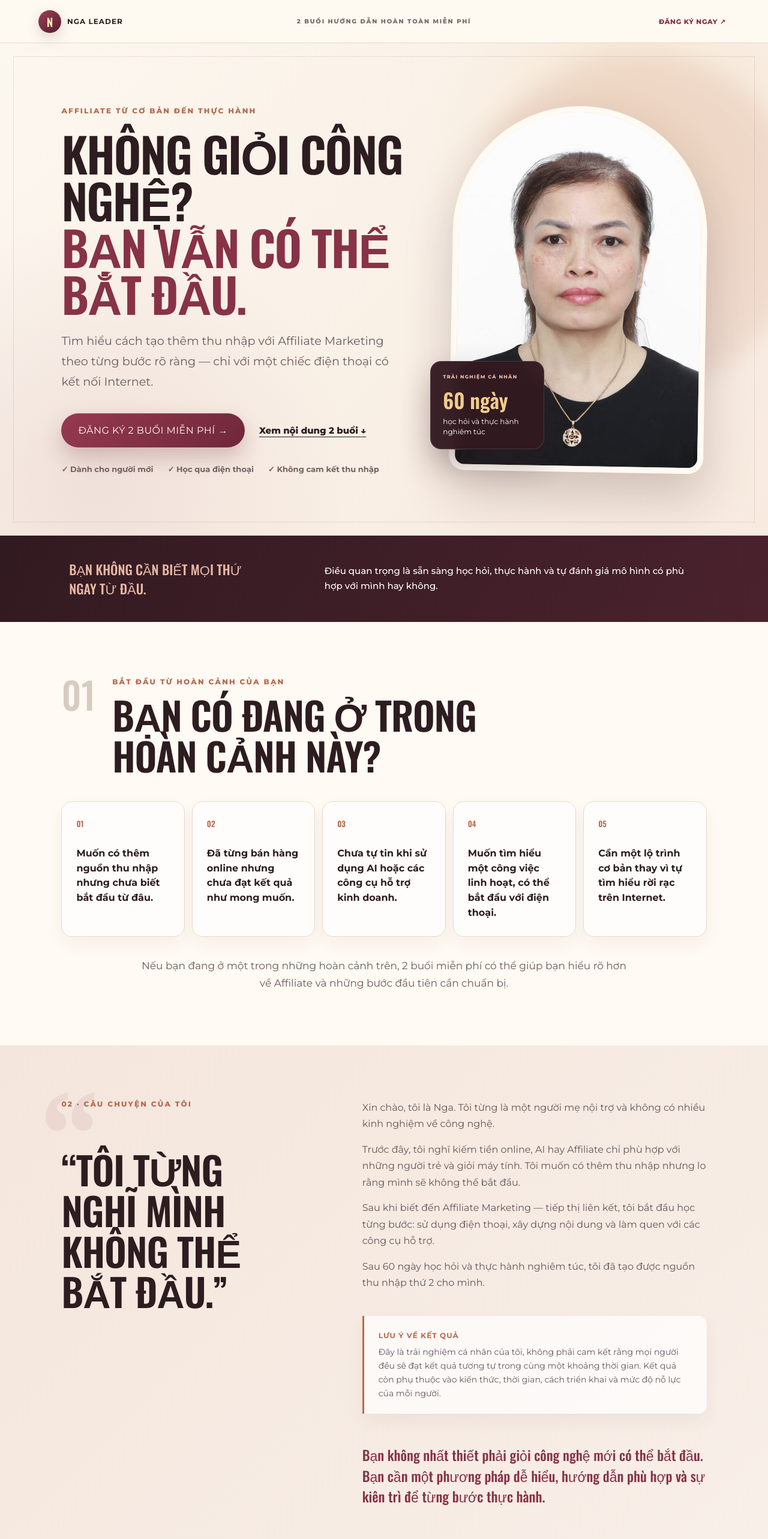
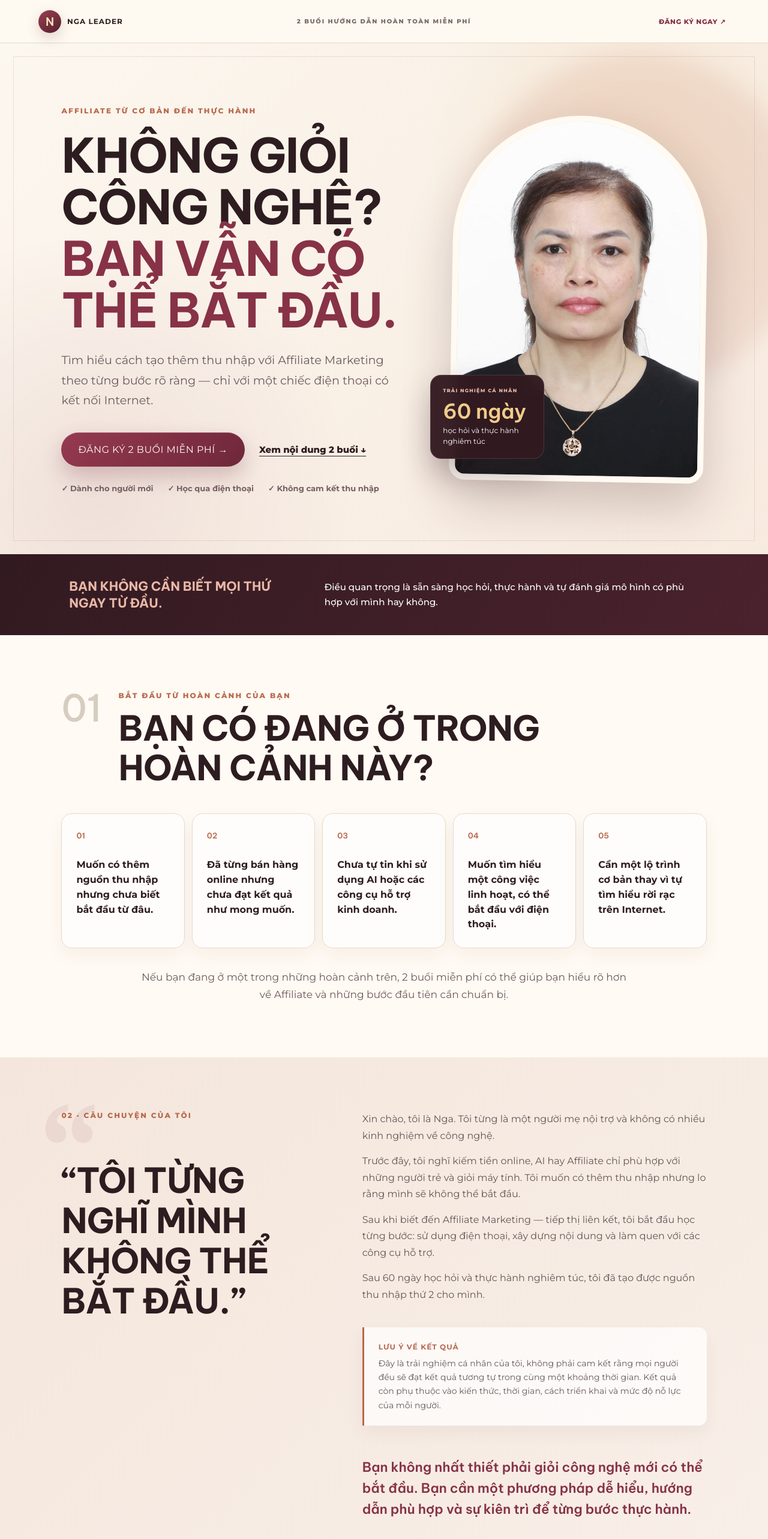
Before and after one commit to nthnguynn/Late, a Next.js app: page / in a window 1280 px wide. Shown: the top 2566 px of the page at 60% size. Built offline with nearby package versions, Linux system fonts and the light colour scheme; no server answers; the database is empty.

Commit message:
fix: improve Vietnamese typography

```diff
--- a/src/app/ClientPage.module.css
+++ b/src/app/ClientPage.module.css
@@ -31,7 +31,7 @@
 .heroCopy, .heroVisual { position: relative; z-index: 1; }
 .eyebrow { display: inline-block; color: var(--rose); font-size: 12px; font-weight: 800; letter-spacing: 2.2px; text-transform: uppercase; }
 .hero h1, .section h2, .registrationSection h2, .finalQuote blockquote { font-family: var(--oswald), Oswald, sans-serif; }
-.hero h1 { max-width: 780px; margin: 24px 0; font-size: clamp(48px, 6.2vw, 92px); font-weight: 600; line-height: .98; letter-spacing: -2px; text-transform: uppercase; }
+.hero h1 { max-width: 780px; margin: 24px 0; font-size: clamp(48px, 6.2vw, 86px); font-weight: 700; line-height: 1.08; letter-spacing: -1.5px; text-transform: uppercase; }
 .hero h1 em { color: var(--forest); font-style: normal; }
 .heroLead { max-width: 670px; margin: 0; color: var(--ink-soft); font-size: clamp(16px, 1.5vw, 20px); line-height: 1.75; }
 .heroActions { display: flex; align-items: center; flex-wrap: wrap; gap: 24px; margin-top: 36px; }
@@ -49,13 +49,13 @@
 .personalNote p { margin: 0; font-size: 12px; line-height: 1.45; }
 
 .introStrip { display: grid; grid-template-columns: .7fr 1.3fr; gap: clamp(30px, 7vw, 110px); align-items: center; padding: 40px clamp(24px, 9vw, 150px); background: linear-gradient(120deg, #321a21, #4a222d); color: #fff; }
-.introStrip p { margin: 0; color: #e9b8a6; font: 500 22px var(--oswald), Oswald, sans-serif; text-transform: uppercase; }
+.introStrip p { margin: 0; color: #e9b8a6; font: 700 21px/1.3 var(--oswald), sans-serif; text-transform: uppercase; }
 .introStrip strong { font-size: 15px; font-weight: 500; line-height: 1.65; }
 
 .section { padding: clamp(62px, 7vw, 108px) clamp(24px, 8vw, 130px); }
 .sectionHeading { display: flex; gap: 28px; align-items: flex-start; max-width: 1100px; margin: 0 auto 42px; }
 .sectionNumber { color: #d6cdc0; font: 500 62px/1 var(--oswald), Oswald, sans-serif; }
-.section h2, .registrationSection h2 { margin: 13px 0 0; font-size: clamp(38px, 5vw, 66px); font-weight: 600; line-height: 1.06; letter-spacing: -1px; text-transform: uppercase; }
+.section h2, .registrationSection h2 { margin: 13px 0 0; font-size: clamp(36px, 4.5vw, 60px); font-weight: 700; line-height: 1.16; letter-spacing: -.7px; text-transform: uppercase; }
 
 .situationSection { background: #fffaf3; }
 .situationGrid { display: grid; grid-template-columns: repeat(5, 1fr); gap: 12px; max-width: 1180px; margin: 0 auto; }
@@ -72,7 +72,7 @@
 .storyCopy > h2 { grid-row: 2 / span 4; align-self: start; margin-bottom: 30px; }
 .storyCopy > p, .storyCopy > aside, .storyCopy > blockquote { grid-column: 2; }
 .storyCopy > p { margin: 0 0 15px; color: #665456; font-size: 16px; line-height: 1.72; }
-.storyCopy blockquote { margin: 26px 0 0; color: var(--forest); font: 500 23px/1.5 var(--oswald), Oswald, sans-serif; }
+.storyCopy blockquote { margin: 26px 0 0; color: var(--forest); font: 600 22px/1.6 var(--oswald), sans-serif; }
 .disclaimer { margin: 26px 0; padding: 22px 24px; border-left: 3px solid var(--rose); border-radius: 0 14px 14px 0; background: rgba(255,255,255,.72); box-shadow: 0 12px 28px rgba(81,45,42,.06); }
 .disclaimer strong { color: var(--rose); font-size: 12px; letter-spacing: 1px; text-transform: uppercase; }
 .disclaimer p { margin: 8px 0 0; color: #67565c; font-size: 14px; line-height: 1.65; }
@@ -89,7 +89,7 @@
 .flow i { color: #e9c5a6; font-style: normal; }
 .techPanel { display: grid; grid-template-columns: .8fr 1.2fr; gap: 48px; max-width: 1120px; margin: 0 auto; padding: 42px; border-radius: 24px; background: #fffaf4; color: var(--ink); box-shadow: 0 28px 70px rgba(18,8,11,.24); }
 .miniLabel { color: var(--rose); font-size: 9px; font-weight: 800; letter-spacing: 1.8px; text-transform: uppercase; }
-.techPanel h3 { margin: 12px 0; font: 600 32px/1.15 var(--oswald), Oswald, sans-serif; text-transform: uppercase; }
+.techPanel h3 { margin: 12px 0; font: 700 30px/1.25 var(--oswald), sans-serif; text-transform: uppercase; }
 .techPanel p { margin: 0; color: var(--ink-soft); font-size: 15px; line-height: 1.65; }
 .checkList { display: grid; gap: 13px; margin: 0; padding: 0; list-style: none; }
 .checkList li { display: flex; gap: 12px; align-items: flex-start; }
@@ -105,7 +105,7 @@
 .sessionCardAccent { background: linear-gradient(145deg, #f4e2da, #fbf4ed); border-color: #dfc4b6; }
 .sessionHeader { padding-bottom: 28px; }
 .sessionHeader span { color: var(--rose); font-size: 10px; font-weight: 800; letter-spacing: 1.5px; text-transform: uppercase; }
-.sessionHeader h3 { margin: 10px 0 0; font: 600 46px/1.08 var(--oswald), Oswald, sans-serif; text-transform: uppercase; }
+.sessionHeader h3 { margin: 12px 0 0; font: 700 40px/1.18 var(--oswald), sans-serif; letter-spacing: -.5px; text-transform: uppercase; }
 .sessionCard .checkList { margin-bottom: 28px; }
 .sessionCard .checkList p { font-size: 16px; line-height: 1.55; }
 .sessionResult { margin: auto 0 0; padding-top: 22px; border-top: 1px solid #ded5c8; color: var(--ink-soft); font-size: 14px; line-height: 1.65; }
@@ -169,7 +169,7 @@
 .success a { margin-top: 24px; padding: 15px 22px; background: #0768ff; color: #fff; font-size: 12px; font-weight: 800; text-decoration: none; text-transform: uppercase; }
 
 .finalQuote { padding: clamp(68px, 8vw, 112px) clamp(24px, 10vw, 170px); background: linear-gradient(145deg, #f1ddd4, #f8ece5); text-align: center; }
-.finalQuote blockquote { max-width: 1100px; margin: 0 auto; font-size: clamp(30px, 4.4vw, 56px); font-weight: 500; line-height: 1.3; }
+.finalQuote blockquote { max-width: 1100px; margin: 0 auto; font-size: clamp(28px, 4vw, 50px); font-weight: 600; line-height: 1.42; }
 .finalQuote p { margin: 24px auto 0; color: var(--ink-soft); font-size: 14px; line-height: 1.65; }
 .footer { display: flex; justify-content: space-between; gap: 30px; padding: 30px clamp(24px, 8vw, 130px); background: #261318; color: #cdbab8; font-size: 11px; }
 .footer a { color: #fff; font-weight: 800; text-decoration: none; letter-spacing: 1px; }
@@ -204,6 +204,9 @@
   .storyCopy > .eyebrow, .storyCopy > h2, .storyCopy > p, .storyCopy > aside, .storyCopy > blockquote { grid-column: 1; }
   .storyCopy > h2 { grid-row: auto; }
   .modelIntro .eyebrow { margin-bottom: -20px; }
+  .sessionGrid { grid-template-columns: 1fr; }
+  .sessionCard { min-height: auto; }
+  .sessionHeader h3 { font-size: 38px; }
   .outcomes { grid-template-columns: repeat(2, 1fr); }
   .mobileDock { position: fixed; z-index: 100; left: 0; right: 0; bottom: 0; display: flex; align-items: center; justify-content: space-between; gap: 14px; padding: 11px 14px calc(11px + env(safe-area-inset-bottom)); background: rgba(255,250,242,.94); border-top: 1px solid #e3cfc2; backdrop-filter: blur(16px); box-shadow: 0 -10px 30px rgba(50,26,33,.14); }
   .mobileDock div { display: grid; min-width: 0; gap: 2px; }
--- a/src/app/layout.tsx
+++ b/src/app/layout.tsx
@@ -1,16 +1,18 @@
 import type { Metadata } from "next";
-import { Oswald, Montserrat } from "next/font/google";
+import { Be_Vietnam_Pro, Montserrat } from "next/font/google";
 import "./globals.css";
 import "./overrides.css";
 
-const oswald = Oswald({
+const oswald = Be_Vietnam_Pro({
   variable: "--oswald",
-  subsets: ["latin"],
+  subsets: ["latin", "vietnamese"],
+  weight: ["500", "600", "700", "800"],
+  display: "swap",
 });
 
 const montserrat = Montserrat({
   variable: "--montserrat",
-  subsets: ["latin"],
+  subsets: ["latin", "vietnamese"],
 });
 
 export const metadata: Metadata = {
```
